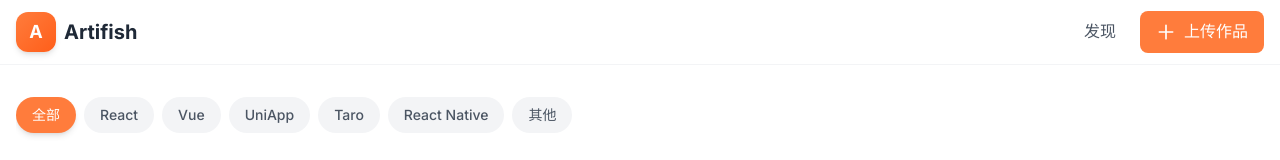
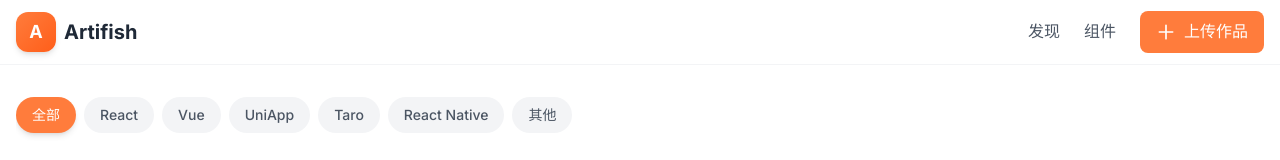
Before and after one commit to youmeiyouyu/artifish, a React (Vite) app: page / in a window 1280 px wide. Shown: the top 160 px of the page. Built offline with nearby package versions, Linux system fonts and the light colour scheme; no server answers; the database is empty.

Commit message:
Add: 组件导航链接

```diff
--- a/src/components/Navbar.jsx
+++ b/src/components/Navbar.jsx
@@ -23,6 +23,14 @@ export default function Navbar() {
             >
               发现
             </Link>
+            <a
+              href="/button-preview.html"
+              target="_blank"
+              rel="noopener"
+              className="text-gray-600 hover:text-primary transition-colors font-medium"
+            >
+              组件
+            </a>
             <Link
               to="/upload"
               className="btn btn-primary flex items-center gap-2"
```
